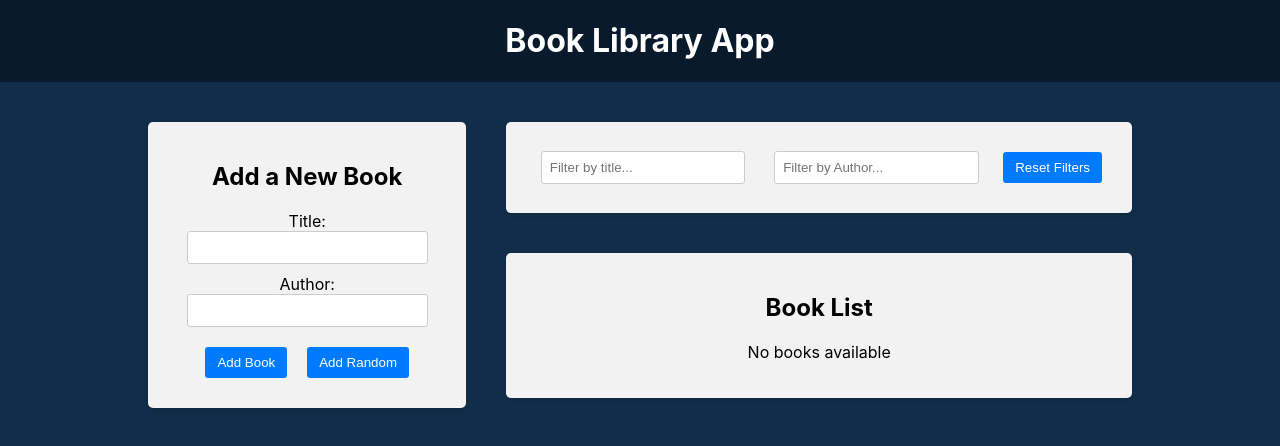
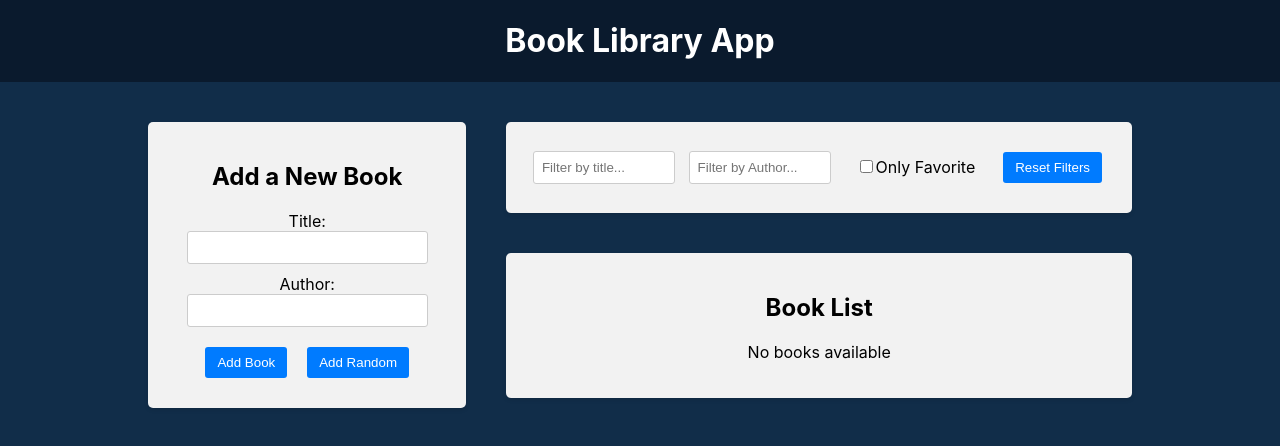
Before and after one commit to kitOl/react-projects, a React (Create React App) app in the folder 30-react-redux/frontend/: page / in a window 1280 px wide. Shown: the top 446 px of the page. Built offline with nearby package versions, Linux system fonts and the light colour scheme.

Commit message:
Favorite checkbox filter

```diff
--- a/30-react-redux/frontend/src/components/BookList/BookList.js
+++ b/30-react-redux/frontend/src/components/BookList/BookList.js
@@ -4,6 +4,7 @@
 import {
   selectTitleFilter,
   selectAuthorFilter,
+  selectOnlyFavoriteFilter,
 } from "../../redux/slices/filterSlice";
 
 import "./BookList.css";
@@ -12,6 +13,7 @@
   const books = useSelector((state) => state.books);
   const titleFilter = useSelector(selectTitleFilter);
   const authorFilter = useSelector(selectAuthorFilter);
+  const onlyFavoriteFilter = useSelector(selectOnlyFavoriteFilter);
   const dispatch = useDispatch();
 
   const handleDeleteBook = (id) => {
@@ -31,7 +33,9 @@
     const matchesAuthor = book.author
       .toLowerCase()
       .includes(authorFilter.toLowerCase());
-    return matchesTitle && matchesAuthor;
+
+    const matchesFavorite = onlyFavoriteFilter ? book.isFavorite : true;
+    return matchesTitle && matchesAuthor && matchesFavorite;
   });
 
   return (
--- a/30-react-redux/frontend/src/components/Filter/Filter.js
+++ b/30-react-redux/frontend/src/components/Filter/Filter.js
@@ -2,9 +2,11 @@
 import {
   setTitleFilter,
   setAuthorFilter,
+  setOnlyFavoriteFilter,
   resetFilters,
   selectTitleFilter,
   selectAuthorFilter,
+  selectOnlyFavoriteFilter,
 } from "../../redux/slices/filterSlice";
 import "./Filter.css";
 
@@ -12,6 +14,7 @@
   const dispatch = useDispatch();
   const titleFilter = useSelector(selectTitleFilter);
   const authorFilter = useSelector(selectAuthorFilter);
+  const onlyFavoriteFilter = useSelector(selectOnlyFavoriteFilter);
 
   const handleTitleFilterChange = (e) => {
     dispatch(setTitleFilter(e.target.value));
@@ -19,6 +22,10 @@
 
   const handleAuthorFilterChange = (e) => {
     dispatch(setAuthorFilter(e.target.value));
+  };
+
+  const handleOnlyFavoriteFilterChange = () => {
+    dispatch(setOnlyFavoriteFilter());
   };
 
   const handleResetFilters = () => {
@@ -45,6 +52,16 @@
             onChange={handleAuthorFilterChange}
           />
         </div>
+        <div className="filter-group">
+          <label>
+            <input
+              type="checkbox"
+              checked={onlyFavoriteFilter}
+              onChange={handleOnlyFavoriteFilterChange}
+            />
+            Only Favorite
+          </label>
+        </div>
         <button type="button" onClick={handleResetFilters}>
           Reset Filters
         </button>
--- a/30-react-redux/frontend/src/redux/slices/filterSlice.js
+++ b/30-react-redux/frontend/src/redux/slices/filterSlice.js
@@ -3,6 +3,7 @@
 const initialState = {
   title: "",
   author: "",
+  onlyFavorite: false,
 };
 
 const filterSlice = createSlice({
@@ -13,18 +14,24 @@
       state.title = action.payload;
       // return { ...state, title: action.payload };
     },
-    resetFilters: (state) => initialState,
     setAuthorFilter: (state, action) => {
       state.author = action.payload;
     },
+    setOnlyFavoriteFilter: (state) => {
+      state.onlyFavorite = !state.onlyFavorite;
+    },
+    resetFilters: () => initialState,
   },
 });
-
-export const { setTitleFilter, setAuthorFilter, resetFilters } =
-  filterSlice.actions;
+export const {
+  setTitleFilter,
+  setAuthorFilter,
+  setOnlyFavoriteFilter,
+  resetFilters,
+} = filterSlice.actions;
 
 export const selectTitleFilter = (state) => state.filter.title;
-
 export const selectAuthorFilter = (state) => state.filter.author;
+export const selectOnlyFavoriteFilter = (state) => state.filter.onlyFavorite;
 
 export default filterSlice.reducer;
```
